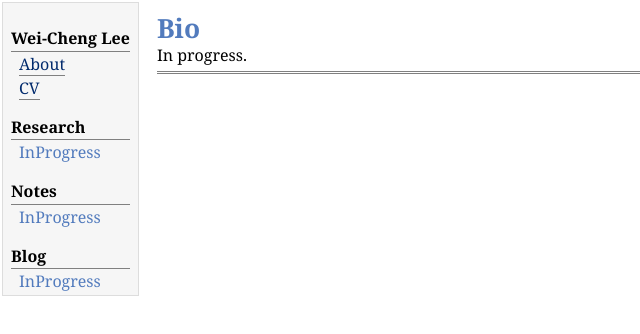
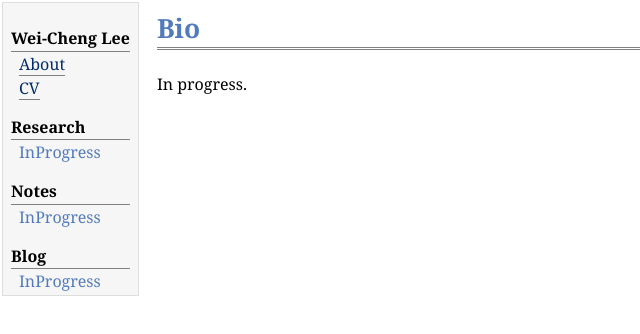
Before and after one commit to SupernovaTitanium/supernovatitanium.github.io, a plain HTML site: page index.html in a window 1280 px wide. Shown: the whole page, without its empty margins (0-640 px from the left). Drawn offline with nearby package versions, Linux system fonts and the light colour scheme; some packages are replaced by stand-ins of ours.

Commit message:
In progress~

```diff
--- a/index.html
+++ b/index.html
@@ -35,12 +35,12 @@ MathJax.Hub.Config({
 <div id="toptitle">
 <h1>Bio
 </h1>
-<div id="subtitle">
+</div>
+<p>In progress.
 
-In progress.
 
-</div>
-</div>
+
+</p>
 </td>
 </tr>
 </table>
```
Also changed, not shown: mathjax.html (+3 -3 lines).
